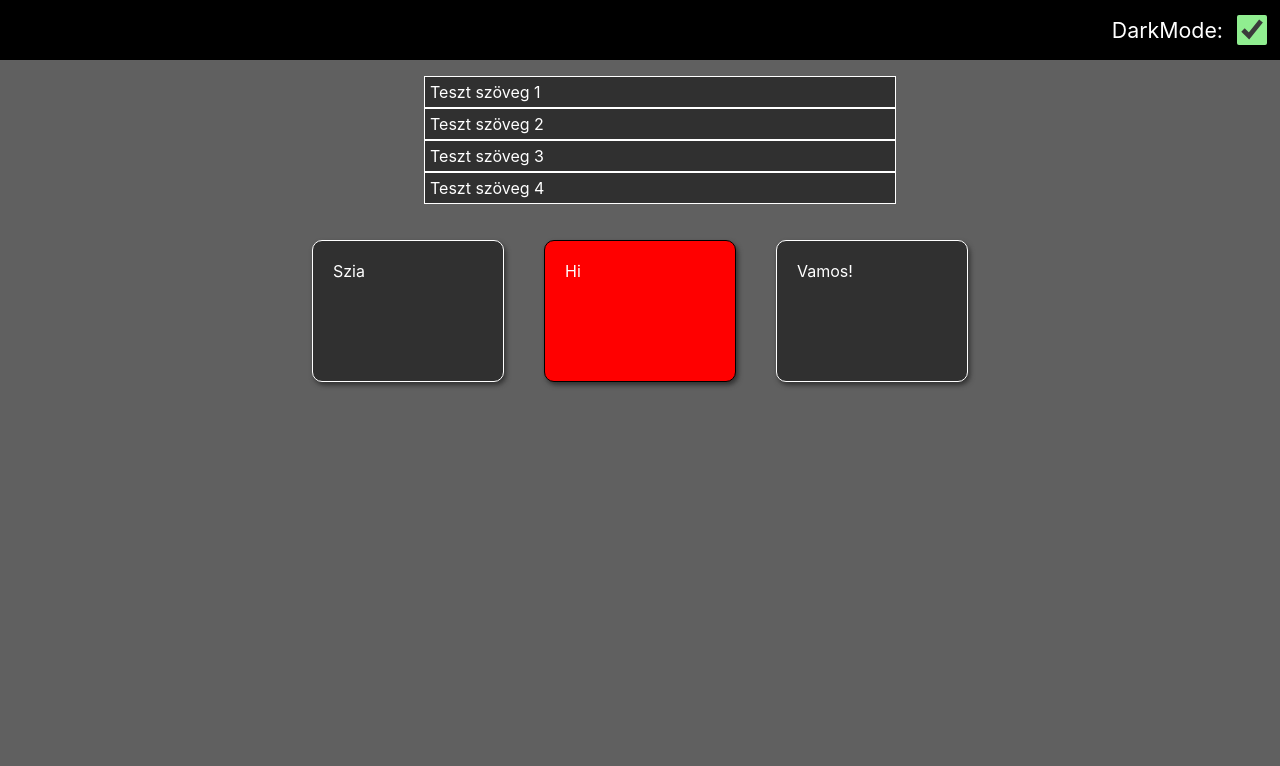
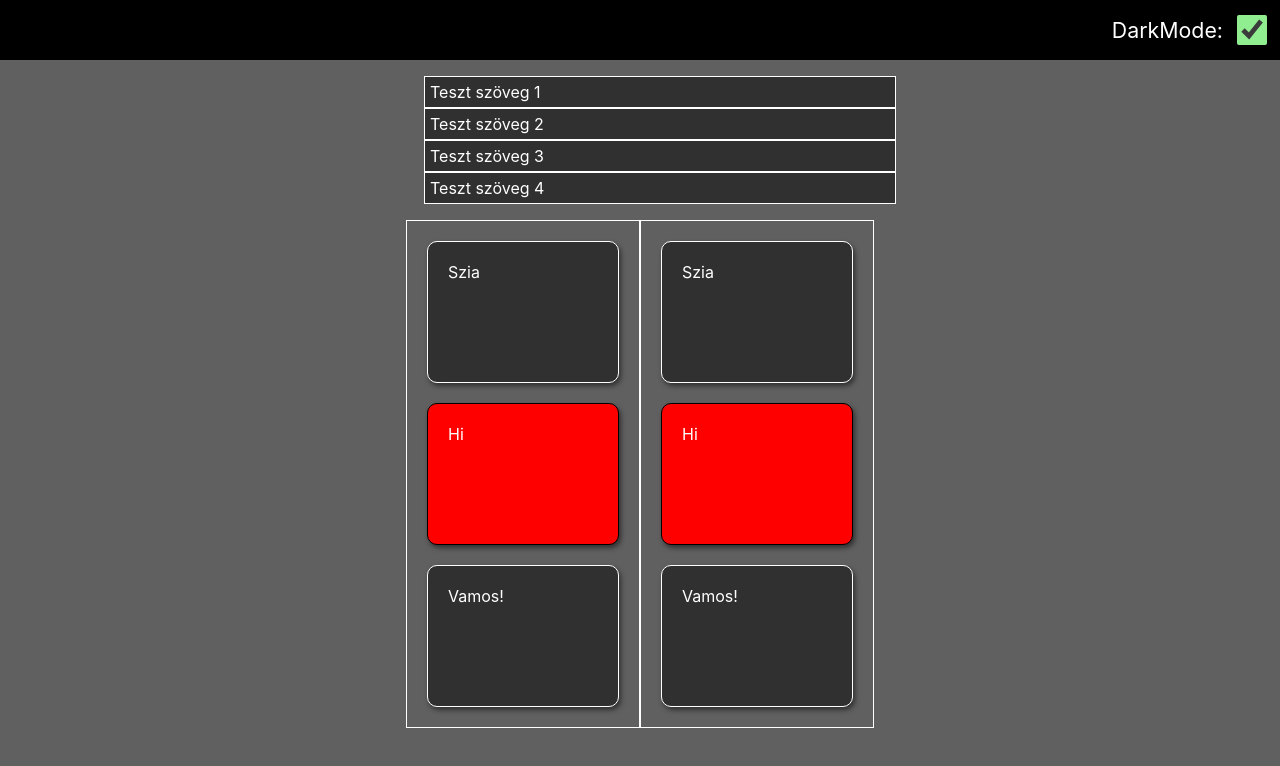
Before and after one commit to DonkoHunor/react-todo, a React (Create React App) app: page / in a window 1280 px wide. Shown: the top 766 px of the page. Built offline with nearby package versions, Linux system fonts and the light colour scheme.

Commit message:
Splitpanel

```diff
--- a/src/App.css
+++ b/src/App.css
@@ -47,7 +47,6 @@ ul {
 }
 
 .card-container {
-  display: flex;
   justify-content: center;
 }
 
@@ -78,3 +77,12 @@ ul {
   background-color: red;
   color: white;
 }
+
+.splitpanel--container {
+  display: flex;
+  justify-content: center;
+}
+
+.splitpanel {
+  border: 1px solid white;
+}
--- a/src/App.tsx
+++ b/src/App.tsx
@@ -6,6 +6,7 @@ import ToolBar from "./Components/ToolBar";
 import DarkModeContextProvider from "./Components/DarkModeContextProvider";
 import Card from "./Components/Card";
 import DarkModeContext from "./Contexts/DarkModeContext";
+import SplitPanel from "./Components/SplitPanel";
 
 const initialTodoList: Todo[] = [
     {id: '1', text: 'Teszt szöveg 1'},
@@ -21,7 +22,8 @@ function App() {
             <DarkModeContextProvider>
                 <ToolBar/>
                 <TodoList list={initialTodoList}/>
-                <div className="card-container">
+                <SplitPanel
+                    leftChildren={<div className="card-container">
                         <Card onClick={() => {alert('Szia!')}}>
                             Szia
                         </Card>
@@ -31,7 +33,18 @@ function App() {
                         <Card>
                             Vamos!
                         </Card>
-                </div>
+                    </div>}
+                    rightChildren={<div className="card-container">
+                        <Card onClick={() => {alert('Szia!')}}>
+                            Szia
+                        </Card>
+                        <Card className="card--red" onMouseEnter={() => {alert('Hi!')}}>
+                            Hi
+                        </Card>
+                        <Card>
+                            Vamos!
+                        </Card>
+                    </div>}/>
             </DarkModeContextProvider>
         </div>
     );
--- /dev/null
+++ b/src/Components/SplitPanel.tsx
@@ -0,0 +1,18 @@
+import {HTMLAttributes, PropsWithChildren, ReactNode} from "react";
+
+interface SplitPanelProps extends PropsWithChildren<HTMLAttributes<HTMLDivElement>> {
+    leftChildren: ReactNode,
+    rightChildren: ReactNode,
+}
+
+function SplitPanel(props: SplitPanelProps) {
+    return <div className="splitpanel--container">
+        <div className="splitpanel">
+            {props.leftChildren}
+        </div>
+        <div className="splitpanel">
+            {props.rightChildren}
+        </div>
+    </div>
+}
+export default SplitPanel
```
Lines whose indentation alone changed are shown as unchanged.
